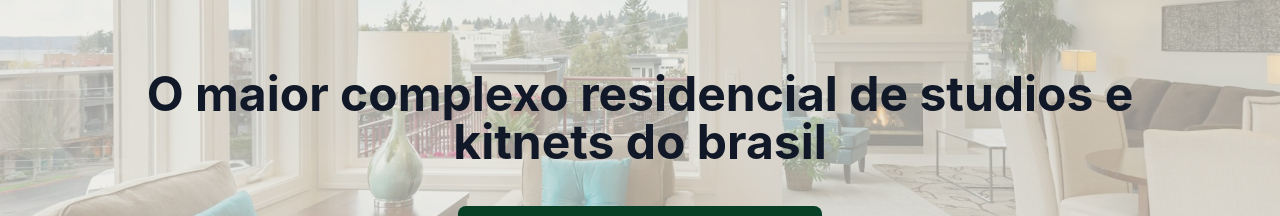
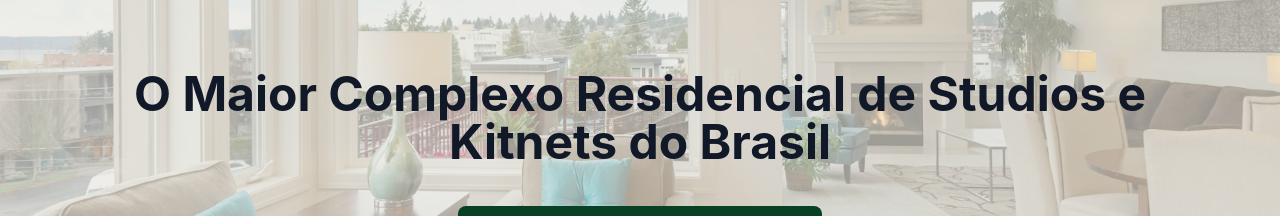
Before and after one commit to LeleooAlves/casarao-ipiranga, a React (Vite) app: page / in a window 1280 px wide. Shown: the part 280-496 px from the top of the page. Built offline with nearby package versions, Linux system fonts and the light colour scheme; no server answers; the database is empty.

Commit message:
mudança textual

```diff
--- a/src/pages/Home.tsx
+++ b/src/pages/Home.tsx
@@ -82,7 +82,7 @@ const Home: React.FC = () => {
         />
         <div className="relative z-10 text-center text-gray-900 max-w-6xl mx-auto px-4 pt-32">
           <h1 className="text-2xl sm:text-3xl md:text-4xl lg:text-5xl font-bold mb-10 leading-tight text-gray-900">
-            O maior complexo residencial de studios e kitnets do brasil
+            O Maior Complexo Residencial de Studios e Kitnets do Brasil
           </h1>
           <button
             onClick={scrollToContent}
```
